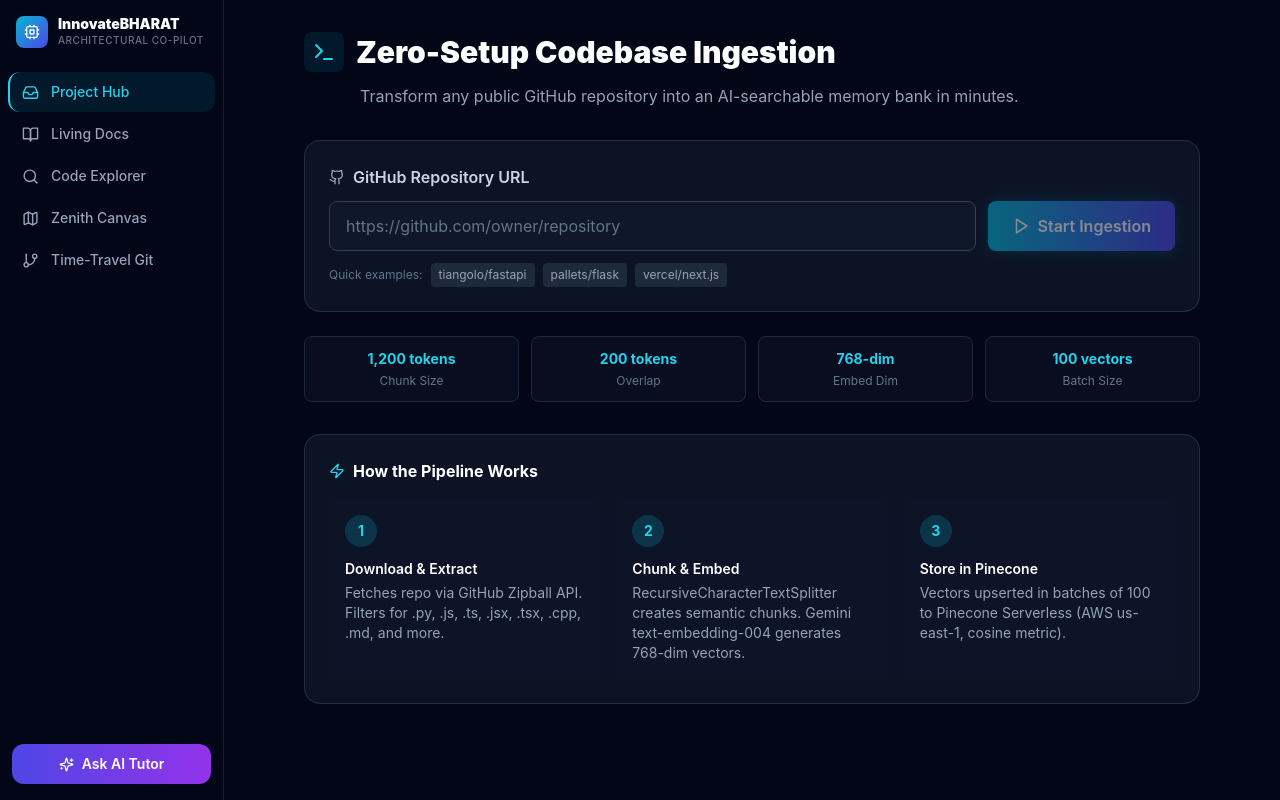
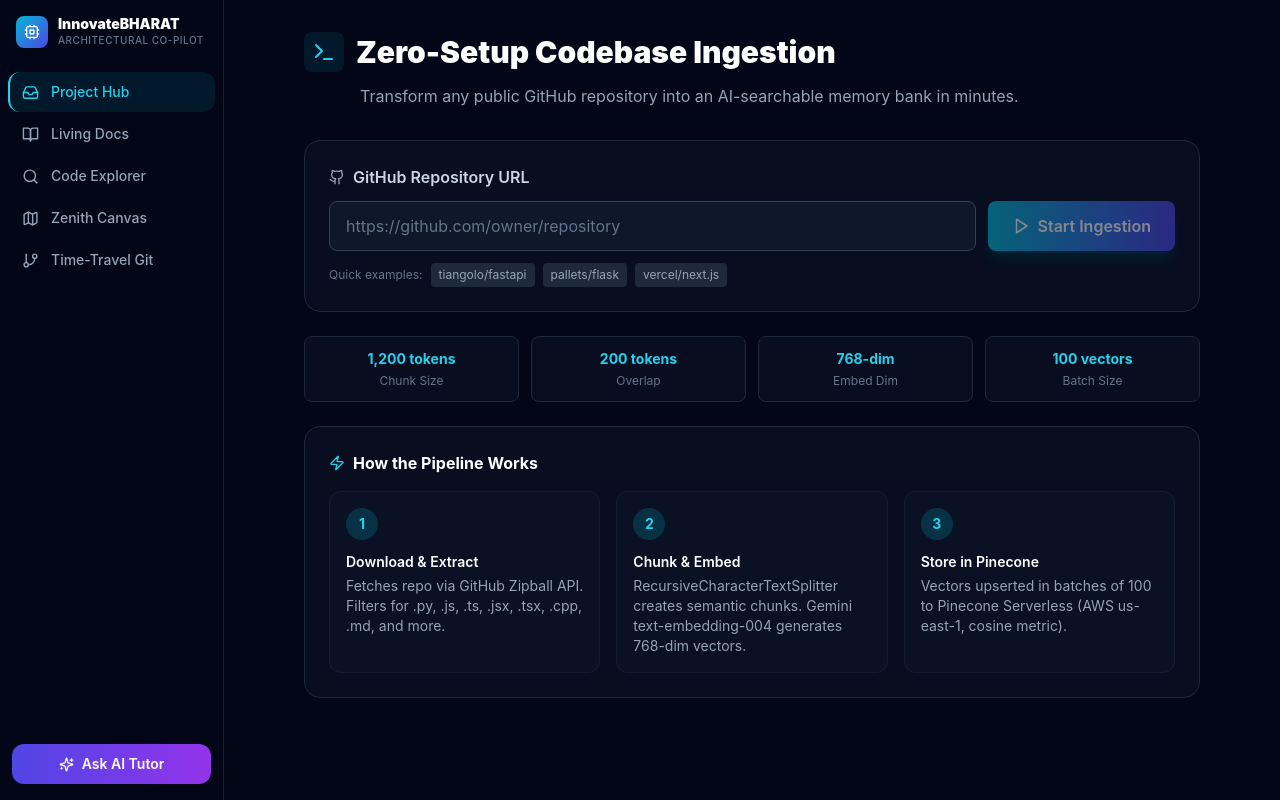
Before and after one commit to karann0077/DevEasy, a Next.js app in the folder frontend/: page /ingest in a window 1280 px wide. Built offline with nearby package versions, Linux system fonts and the light colour scheme.

Commit message:
Update page.tsx

```diff
--- a/frontend/app/ingest/page.tsx
+++ b/frontend/app/ingest/page.tsx
@@ -79,8 +79,8 @@ export default function IngestPage() {
       clearInterval(stepInterval);
 
       if (!resp.ok) {
-        let err = await resp.json().catch(() => null);
-        let errLogs: string[] = err
+        const err = await resp.json().catch(() => null);
+        const errLogs: string[] = err
           ? extractLogs(err)
           : [`❌ Error: ${resp.statusText}`];
         setLogs(errLogs);
@@ -121,7 +121,7 @@ export default function IngestPage() {
         </div>
 
         {/* Input Card */}
-        <div className="glass rounded-2xl p-6 mb-6 border border-slate-800">
+        <div className="rounded-2xl p-6 mb-6 border border-slate-800 bg-slate-900/50 backdrop-blur-sm">
           <label className="block text-slate-300 font-semibold mb-3 flex items-center gap-2">
             <Github size={16} className="text-slate-400" />
             GitHub Repository URL
@@ -135,13 +135,13 @@ export default function IngestPage() {
                 e.key === "Enter" && !loading && handleIngest()
               }
               placeholder="https://github.com/owner/repository"
-              className="flex-1 bg-slate-900 border border-slate-700 rounded-lg px-4 py-3 text-slate-100 placeholder-slate-500 focus:outline-none focus:border-cyan-500/60 focus:shadow-cyan-glow transition-all"
+              className="flex-1 bg-slate-900 border border-slate-700 rounded-lg px-4 py-3 text-slate-100 placeholder-slate-500 focus:outline-none focus:border-cyan-500 focus:ring-2 focus:ring-cyan-500/20 transition-all"
               disabled={loading}
             />
             <button
               onClick={handleIngest}
               disabled={loading || !repoUrl.trim()}
-              className="flex items-center gap-2 px-6 py-3 rounded-lg bg-gradient-to-r from-cyan-500 to-indigo-600 text-white font-semibold hover:from-cyan-400 hover:to-indigo-500 disabled:opacity-50 disabled:cursor-not-allowed transition-all shadow-cyan-glow"
+              className="flex items-center gap-2 px-6 py-3 rounded-lg bg-gradient-to-r from-cyan-500 to-indigo-600 text-white font-semibold hover:from-cyan-400 hover:to-indigo-500 disabled:opacity-50 disabled:cursor-not-allowed transition-all shadow-lg shadow-cyan-500/20"
             >
               {loading ? (
                 <Loader2 size={18} className="animate-spin" />
@@ -188,7 +188,7 @@ export default function IngestPage() {
 
         {/* Terminal Log Window */}
         {(logs.length > 0 || loading) && (
-          <div className="glass rounded-2xl border border-slate-800 overflow-hidden">
+          <div className="rounded-2xl border border-slate-800 overflow-hidden bg-slate-900/50 backdrop-blur-sm mb-6">
             {/* Terminal header */}
             <div className="flex items-center gap-2 px-4 py-3 bg-slate-900/80 border-b border-slate-800">
               <div className="w-3 h-3 rounded-full bg-red-500/80" />
@@ -223,7 +223,7 @@ export default function IngestPage() {
                 <div className="flex items-center gap-2 text-cyan-400 mt-1">
                   <Loader2 size={14} className="animate-spin" />
                   <span>Processing...</span>
-                  <span className="terminal-cursor">_</span>
+                  <span className="animate-pulse">_</span>
                 </div>
               )}
               <div ref={logsEndRef} />
@@ -231,9 +231,9 @@ export default function IngestPage() {
           </div>
         )}
 
-        {/* Result Banner */}
+        {/* Result Banner - Success */}
         {status === "success" && (
-          <div className="mt-6 flex items-center gap-4 p-4 rounded-xl bg-emerald-500/10 border border-emerald-500/30">
+          <div className="mb-6 flex items-center gap-4 p-4 rounded-xl bg-emerald-500/10 border border-emerald-500/30">
             <CheckCircle size={24} className="text-emerald-400 shrink-0" />
             <div>
               <div className="text-emerald-400 font-bold">Ingestion Complete!</div>
@@ -248,8 +248,9 @@ export default function IngestPage() {
           </div>
         )}
 
+        {/* Result Banner - Error */}
         {status === "error" && (
-          <div className="mt-6 flex items-center gap-4 p-4 rounded-xl bg-red-500/10 border border-red-500/30">
+          <div className="mb-6 flex items-center gap-4 p-4 rounded-xl bg-red-500/10 border border-red-500/30">
             <XCircle size={24} className="text-red-400 shrink-0" />
             <div>
               <div className="text-red-400 font-bold">Ingestion Failed</div>
@@ -261,7 +262,7 @@ export default function IngestPage() {
         )}
 
         {/* How it works */}
-        <div className="mt-8 glass rounded-2xl p-6 border border-slate-800">
+        <div className="rounded-2xl p-6 border border-slate-800 bg-slate-900/50 backdrop-blur-sm">
           <h3 className="text-white font-bold mb-4 flex items-center gap-2">
             <Zap size={16} className="text-cyan-400" />
             How the Pipeline Works
@@ -287,7 +288,7 @@ export default function IngestPage() {
                   "Vectors upserted in batches of 100 to Pinecone Serverless (AWS us-east-1, cosine metric).",
               },
             ].map(({ step, title, desc }) => (
-              <div key={step} className="bg-slate-900/50 rounded-xl p-4">
+              <div key={step} className="bg-slate-900/50 rounded-xl p-4 border border-slate-800/50">
                 <div className="w-8 h-8 rounded-full bg-cyan-500/20 text-cyan-400 flex items-center justify-center font-bold text-sm mb-3">
                   {step}
                 </div>
```
